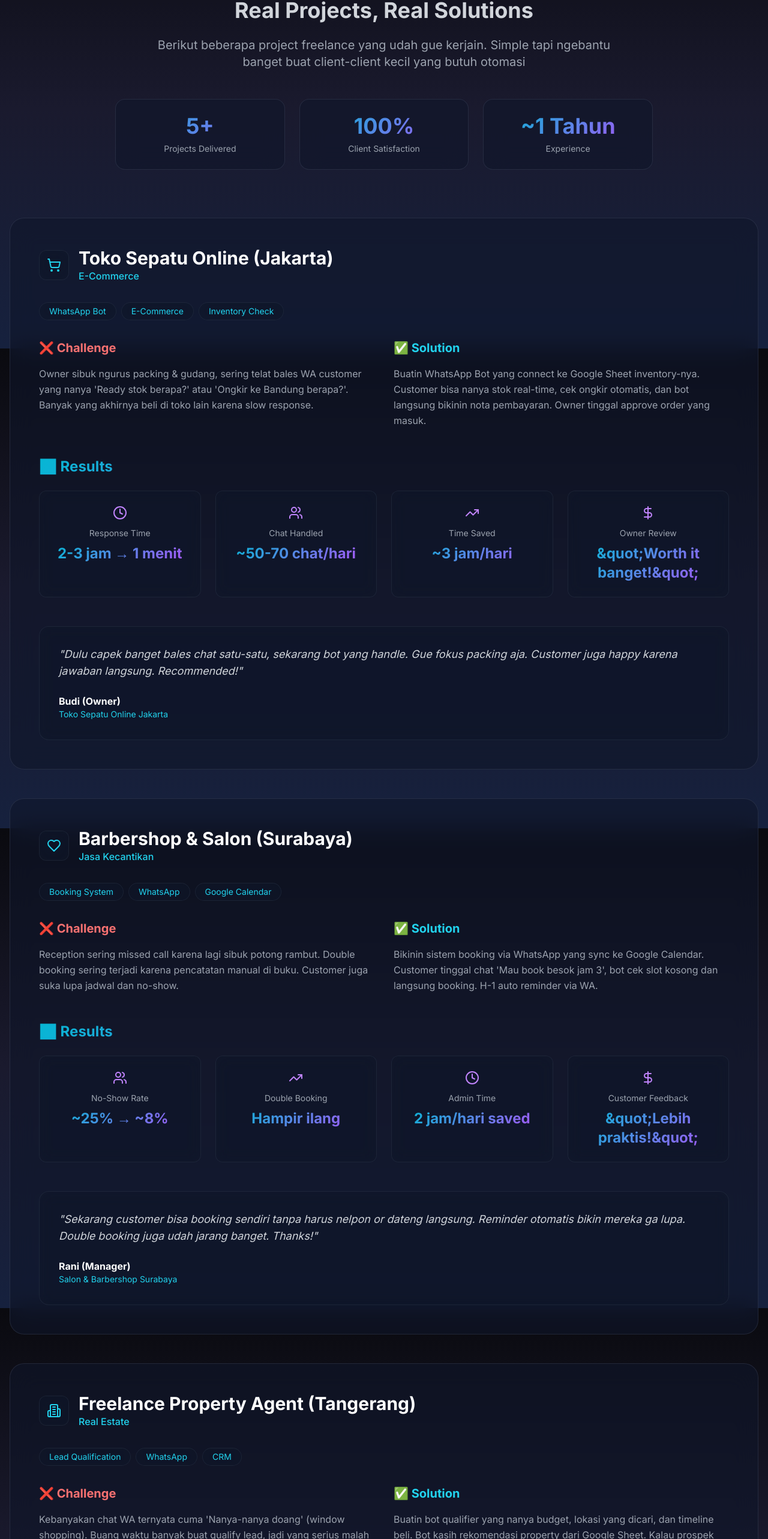
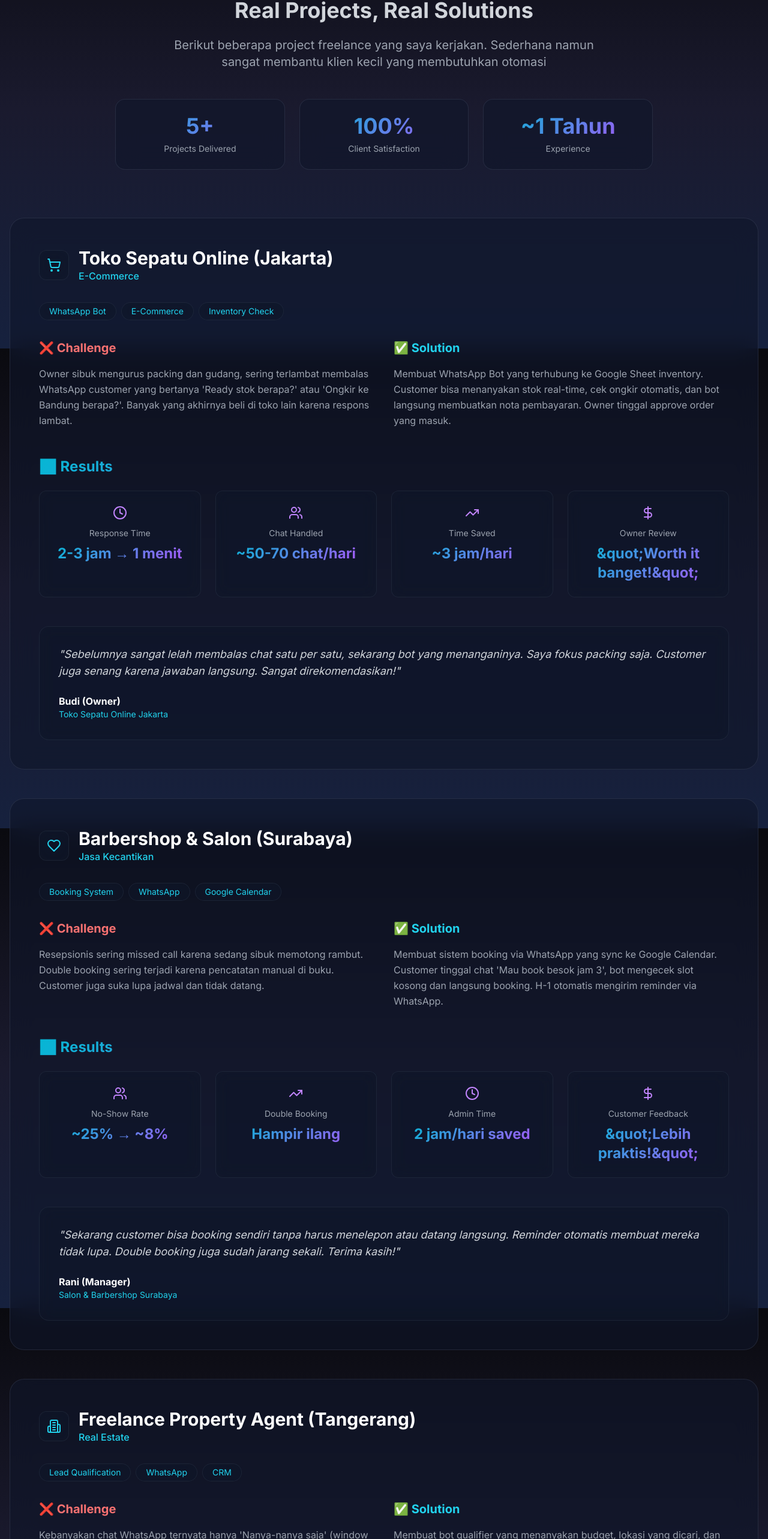
Before and after one commit to WillyHanafi1/Ares, a Next.js app: page /case-studies in a window 1280 px wide. Shown: the part 219-2785 px from the top of the page at 60% size. Built offline with nearby package versions, Linux system fonts and the light colour scheme; no server answers.

Commit message:
Update language to proper Indonesian and change email to willy@seriaflow.com

```diff
--- a/app/case-studies/page.tsx
+++ b/app/case-studies/page.tsx
@@ -26,8 +26,8 @@ export default function CaseStudiesPage() {
             company: "Toko Sepatu Online (Jakarta)",
             industry: "E-Commerce",
             industryIcon: <ShoppingCart className="w-6 h-6" />,
-            challenge: "Owner sibuk ngurus packing & gudang, sering telat bales WA customer yang nanya 'Ready stok berapa?' atau 'Ongkir ke Bandung berapa?'. Banyak yang akhirnya beli di toko lain karena slow response.",
-            solution: "Buatin WhatsApp Bot yang connect ke Google Sheet inventory-nya. Customer bisa nanya stok real-time, cek ongkir otomatis, dan bot langsung bikinin nota pembayaran. Owner tinggal approve order yang masuk.",
+            challenge: "Owner sibuk mengurus packing dan gudang, sering terlambat membalas WhatsApp customer yang bertanya 'Ready stok berapa?' atau 'Ongkir ke Bandung berapa?'. Banyak yang akhirnya beli di toko lain karena respons lambat.",
+            solution: "Membuat WhatsApp Bot yang terhubung ke Google Sheet inventory. Customer bisa menanyakan stok real-time, cek ongkir otomatis, dan bot langsung membuatkan nota pembayaran. Owner tinggal approve order yang masuk.",
             results: [
                 { metric: "Response Time", value: "2-3 jam → 1 menit", icon: <Clock className="w-6 h-6" /> },
                 { metric: "Chat Handled", value: "~50-70 chat/hari", icon: <Users className="w-6 h-6" /> },
@@ -35,7 +35,7 @@ export default function CaseStudiesPage() {
                 { metric: "Owner Review", value: "&quot;Worth it banget!&quot;", icon: <DollarSign className="w-6 h-6" /> }
             ],
             testimonial: {
-                quote: "Dulu capek banget bales chat satu-satu, sekarang bot yang handle. Gue fokus packing aja. Customer juga happy karena jawaban langsung. Recommended!",
+                quote: "Sebelumnya sangat lelah membalas chat satu per satu, sekarang bot yang menanganinya. Saya fokus packing saja. Customer juga senang karena jawaban langsung. Sangat direkomendasikan!",
                 author: "Budi (Owner)",
                 position: "Toko Sepatu Online Jakarta"
             },
@@ -45,8 +45,8 @@ export default function CaseStudiesPage() {
             company: "Barbershop & Salon (Surabaya)",
             industry: "Jasa Kecantikan",
             industryIcon: <Heart className="w-6 h-6" />,
-            challenge: "Reception sering missed call karena lagi sibuk potong rambut. Double booking sering terjadi karena pencatatan manual di buku. Customer juga suka lupa jadwal dan no-show.",
-            solution: "Bikinin sistem booking via WhatsApp yang sync ke Google Calendar. Customer tinggal chat 'Mau book besok jam 3', bot cek slot kosong dan langsung booking. H-1 auto reminder via WA.",
+            challenge: "Resepsionis sering missed call karena sedang sibuk memotong rambut. Double booking sering terjadi karena pencatatan manual di buku. Customer juga suka lupa jadwal dan tidak datang.",
+            solution: "Membuat sistem booking via WhatsApp yang sync ke Google Calendar. Customer tinggal chat 'Mau book besok jam 3', bot mengecek slot kosong dan langsung booking. H-1 otomatis mengirim reminder via WhatsApp.",
             results: [
                 { metric: "No-Show Rate", value: "~25% → ~8%", icon: <Users className="w-6 h-6" /> },
                 { metric: "Double Booking", value: "Hampir ilang", icon: <TrendingUp className="w-6 h-6" /> },
@@ -54,7 +54,7 @@ export default function CaseStudiesPage() {
                 { metric: "Customer Feedback", value: "&quot;Lebih praktis!&quot;", icon: <DollarSign className="w-6 h-6" /> }
             ],
             testimonial: {
-                quote: "Sekarang customer bisa booking sendiri tanpa harus nelpon or dateng langsung. Reminder otomatis bikin mereka ga lupa. Double booking juga udah jarang banget. Thanks!",
+                quote: "Sekarang customer bisa booking sendiri tanpa harus menelepon atau datang langsung. Reminder otomatis membuat mereka tidak lupa. Double booking juga sudah jarang sekali. Terima kasih!",
                 author: "Rani (Manager)",
                 position: "Salon & Barbershop Surabaya"
             },
@@ -64,8 +64,8 @@ export default function CaseStudiesPage() {
             company: "Freelance Property Agent (Tangerang)",
             industry: "Real Estate",
             industryIcon: <Building2 className="w-6 h-6" />,
-            challenge: "Kebanyakan chat WA ternyata cuma 'Nanya-nanya doang' (window shopping). Buang waktu banyak buat qualify lead, jadi yang serius malah missed karena slow response.",
-            solution: "Buatin bot qualifier yang nanya budget, lokasi yang dicari, dan timeline beli. Bot kasih rekomendasi property dari Google Sheet. Kalau prospek serius (budget match), baru auto-forward ke agent-nya.",
+            challenge: "Kebanyakan chat WhatsApp ternyata hanya 'Nanya-nanya saja' (window shopping). Buang waktu banyak untuk qualify lead, jadi yang serius malah terlewat karena respons lambat.",
+            solution: "Membuat bot qualifier yang menanyakan budget, lokasi yang dicari, dan timeline beli. Bot memberikan rekomendasi property dari Google Sheet. Kalau prospek serius (budget cocok), baru otomatis diteruskan ke agent.",
             results: [
                 { metric: "Lead Filtered", value: "~40-50 chat/minggu", icon: <Users className="w-6 h-6" /> },
                 { metric: "Serious Leads", value: "~10-15 qualified", icon: <TrendingUp className="w-6 h-6" /> },
@@ -73,7 +73,7 @@ export default function CaseStudiesPage() {
                 { metric: "Closing Rate", value: "Lebih fokus ke hot leads", icon: <DollarSign className="w-6 h-6" /> }
             ],
             testimonial: {
-                quote: "Bot ini bantu banget filter mana yang beneran mau beli, mana yang iseng. Gue jadi bisa fokus follow-up yang serius. Hemat waktu dan tenaga!",
+                quote: "Bot ini sangat membantu memfilter mana yang benar-benar mau beli, mana yang iseng. Saya jadi bisa fokus follow-up yang serius. Hemat waktu dan tenaga!",
                 author: "Agus (Agent)",
                 position: "Freelance Property Agent Tangerang"
             },
@@ -92,7 +92,7 @@ export default function CaseStudiesPage() {
                     </span>
                 </h1>
                 <p className="text-xl text-gray-400 max-w-3xl mx-auto mb-12">
-                    Berikut beberapa project freelance yang udah gue kerjain. Simple tapi ngebantu banget buat client-client kecil yang butuh otomasi
+                    Berikut beberapa project freelance yang saya kerjakan. Sederhana namun sangat membantu klien kecil yang membutuhkan otomasi
                 </p>
 
                 {/* Overall Stats */}
--- a/app/components/contact.tsx
+++ b/app/components/contact.tsx
@@ -129,8 +129,8 @@ const Contact: React.FC = () => {
                   <div className="glass p-2 rounded-lg">
                     <Mail className="w-5 h-5 text-cyan-400" />
                   </div>
-                  <a href="mailto:hello@seriaflow.com" className="hover:text-cyan-400 transition-colors">
-                    hello@seriaflow.com
+                  <a href="mailto:willy@seriaflow.com" className="hover:text-cyan-400 transition-colors">
+                    willy@seriaflow.com
                   </a>
                 </p>
                 <p className="flex items-center gap-3">
--- a/app/page.tsx
+++ b/app/page.tsx
@@ -117,8 +117,8 @@ export default function Home() {
               <h4 className="font-semibold text-white mb-3">Hubungi Kami</h4>
               <ul className="space-y-2 text-gray-400 text-sm">
                 <li>
-                  <a href="mailto:hello@seriaflow.com" className="hover:text-cyan-400 transition-colors">
-                    hello@seriaflow.com
+                  <a href="mailto:willy@seriaflow.com" className="hover:text-cyan-400 transition-colors">
+                    willy@seriaflow.com
                   </a>
                 </li>
                 <li>Indonesia</li>
```
